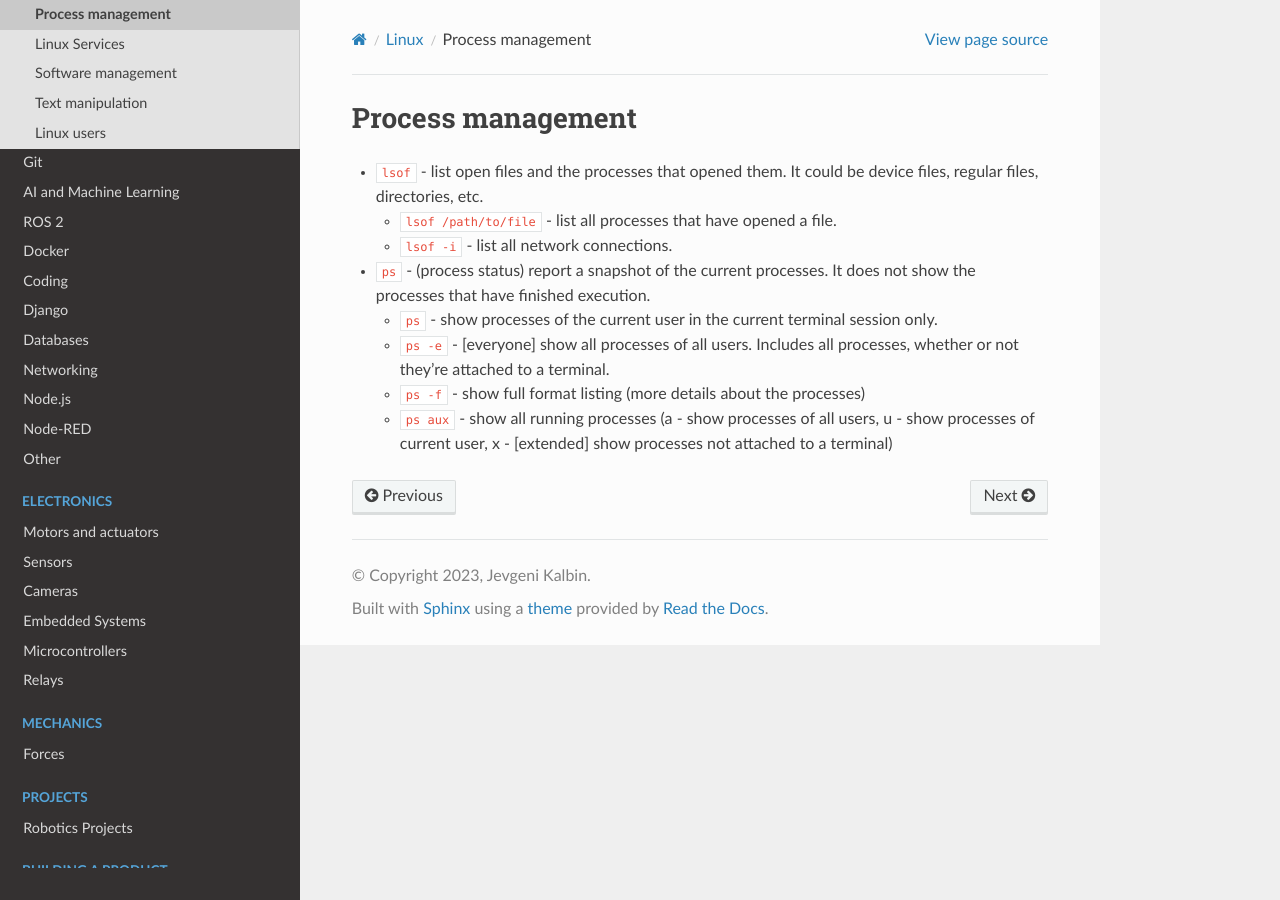
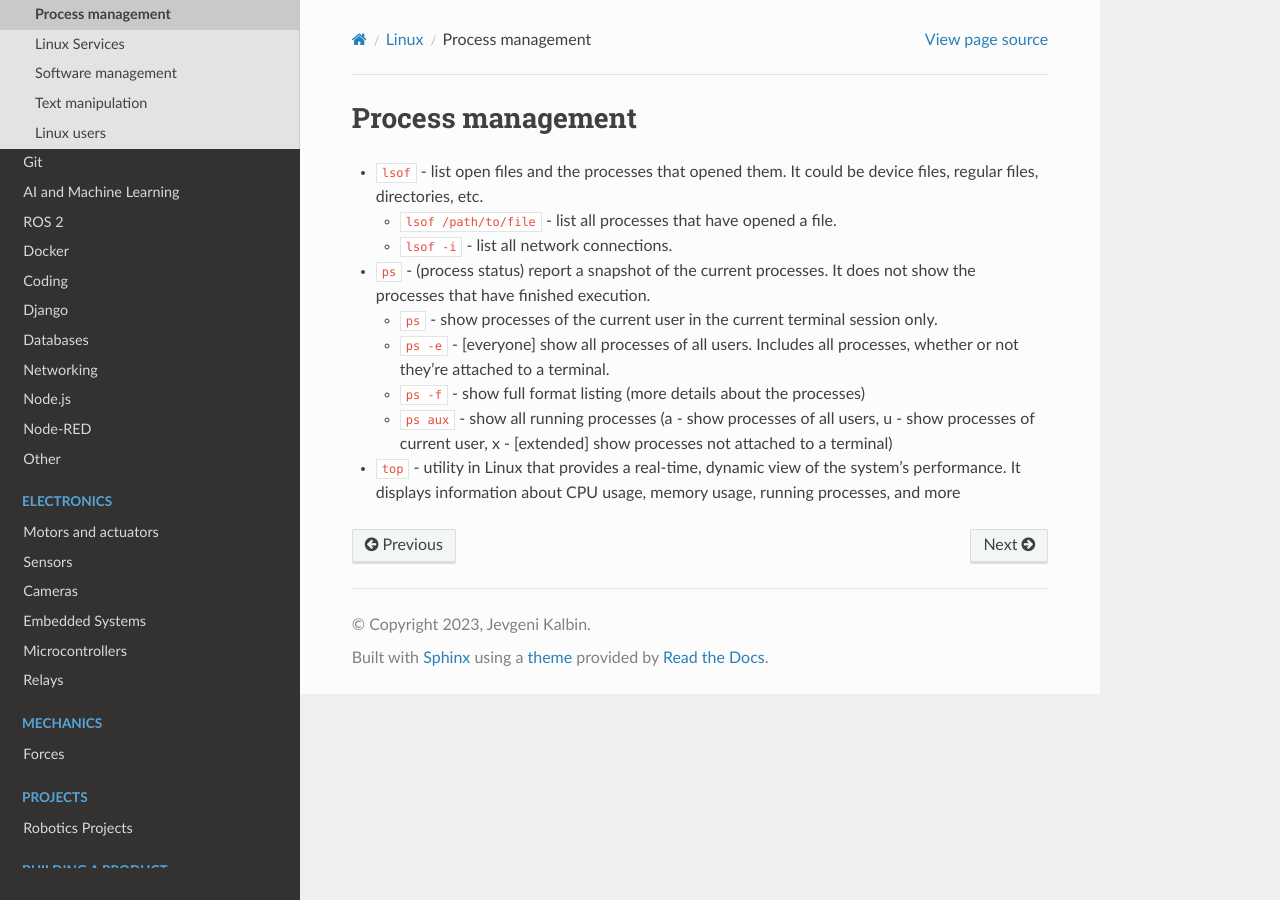
Before and after one commit to jevgenik/manuals, a Sphinx documentation site: the page built from source/files/software/linux/process_management.rst, in a window 1280 px wide. Built offline with Sphinx 7.4.7 and the Read the Docs theme 2.0.0, drawn with Linux system fonts in a browser that asks for light colours.

Commit message:
linux, jetson

```diff
--- a/source/files/electronics/embedded_systems/nvidia.rst
+++ b/source/files/electronics/embedded_systems/nvidia.rst
@@ -19,3 +19,5 @@ Tools
 =====
 
 * ``nvidia-smi`` - NVIDIA System Management Interface program. Provides monitoring and management capabilities for NVIDIA GPUs
+
+* ``jtop`` - Jetson System Monitoring Tool. A top-like tool for monitoring the system (CPU, GPU, RAM, etc.)
--- a/source/files/software/linux/process_management.rst
+++ b/source/files/software/linux/process_management.rst
@@ -14,3 +14,6 @@ Process management
   - ``ps -f`` - show full format listing (more details about the processes)
   - ``ps aux`` - show all running processes (a - show processes of all users, u - show processes of current user,
     x - [extended] show processes not attached to a terminal)
+
+* ``top`` - utility in Linux that provides a real-time, dynamic view of the system's performance. It displays information about CPU usage,
+  memory usage, running processes, and more
```
